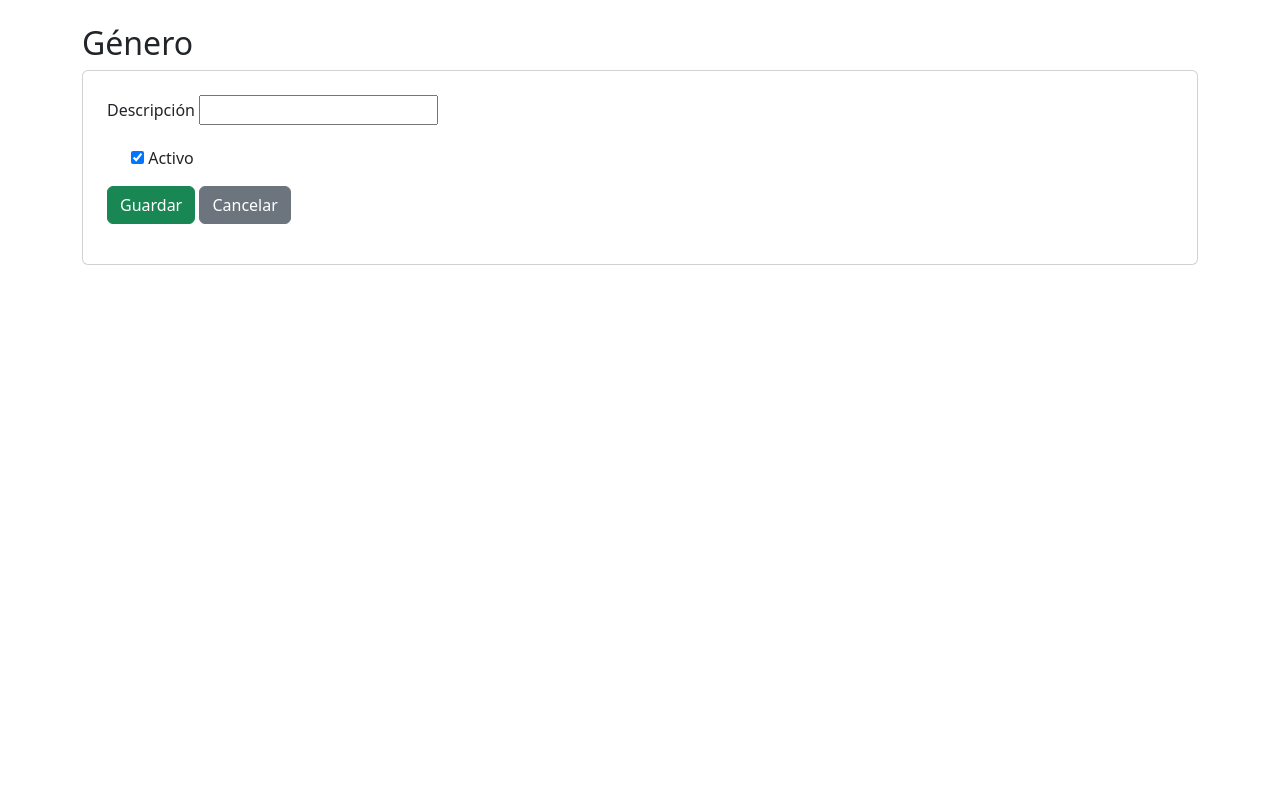
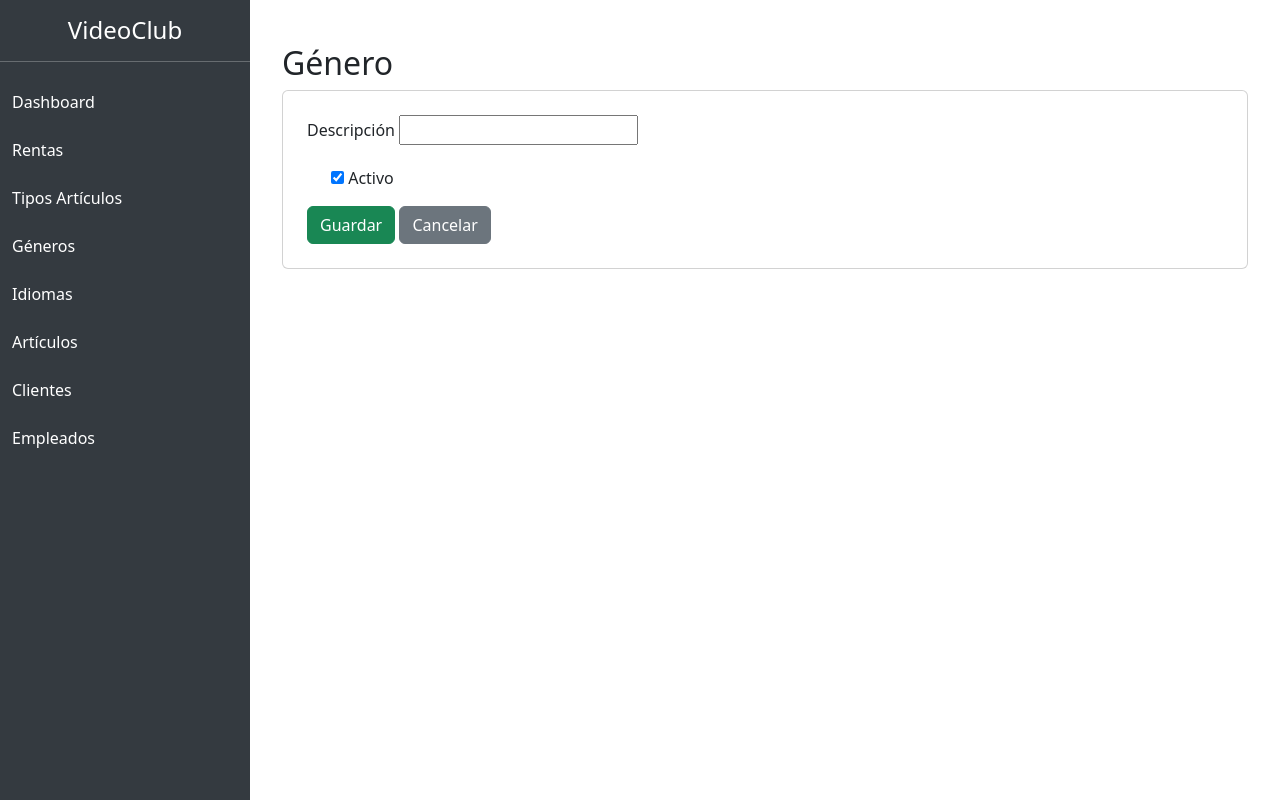
Before and after one commit to MDGreenCode/GestionVideoClub, a Django app: page /generos/nuevo/ in a window 1280 px wide. Run offline with Django 5.2, Linux system fonts and the light colour scheme.

Commit message:
cambios en el dashboard y correccion de errores

```diff
--- a/VideoClub/VideoClubApp/templates/generos/form.html
+++ b/VideoClub/VideoClubApp/templates/generos/form.html
@@ -1,4 +1,6 @@
-<link href="https://cdn.jsdelivr.net/npm/bootstrap@5.3.2/dist/css/bootstrap.min.css" rel="stylesheet">
+{% extends 'base.html' %}
+
+{% block contenido %}
 <div class="container mt-4">
 
 <h2>Género</h2>
@@ -31,3 +33,4 @@ Cancelar
 </div>
 
 </div>
+{% endblock %}
--- a/VideoClub/VideoClubApp/views.py
+++ b/VideoClub/VideoClubApp/views.py
@@ -15,7 +15,20 @@ from .models import Renta
 from .forms import RentaForm
 
 def inicio(request):
-    return render(request, 'inicio.html')
+    total_clientes = Cliente.objects.count()
+    total_articulos = Articulo.objects.count()
+    total_empleados = Empleado.objects.count()
+    rentas_activas = Renta.objects.filter(estado='R').count()
+    ultimas_rentas = Renta.objects.all().order_by('-id')[:5]
+
+    contexto = {
+        'clientes': total_clientes,
+        'articulos': total_articulos,
+        'empleados': total_empleados,
+        'rentas': rentas_activas,
+        'ultimas_rentas': ultimas_rentas
+    }
+    return render(request, 'inicio.html', contexto)
 
 def lista_tipos(request):
     tipos = TipoArticulo.objects.all()
```
Also changed, not shown: VideoClub/VideoClubApp/templates/inicio.html (+22 -0 lines), VideoClub/db.sqlite3.
